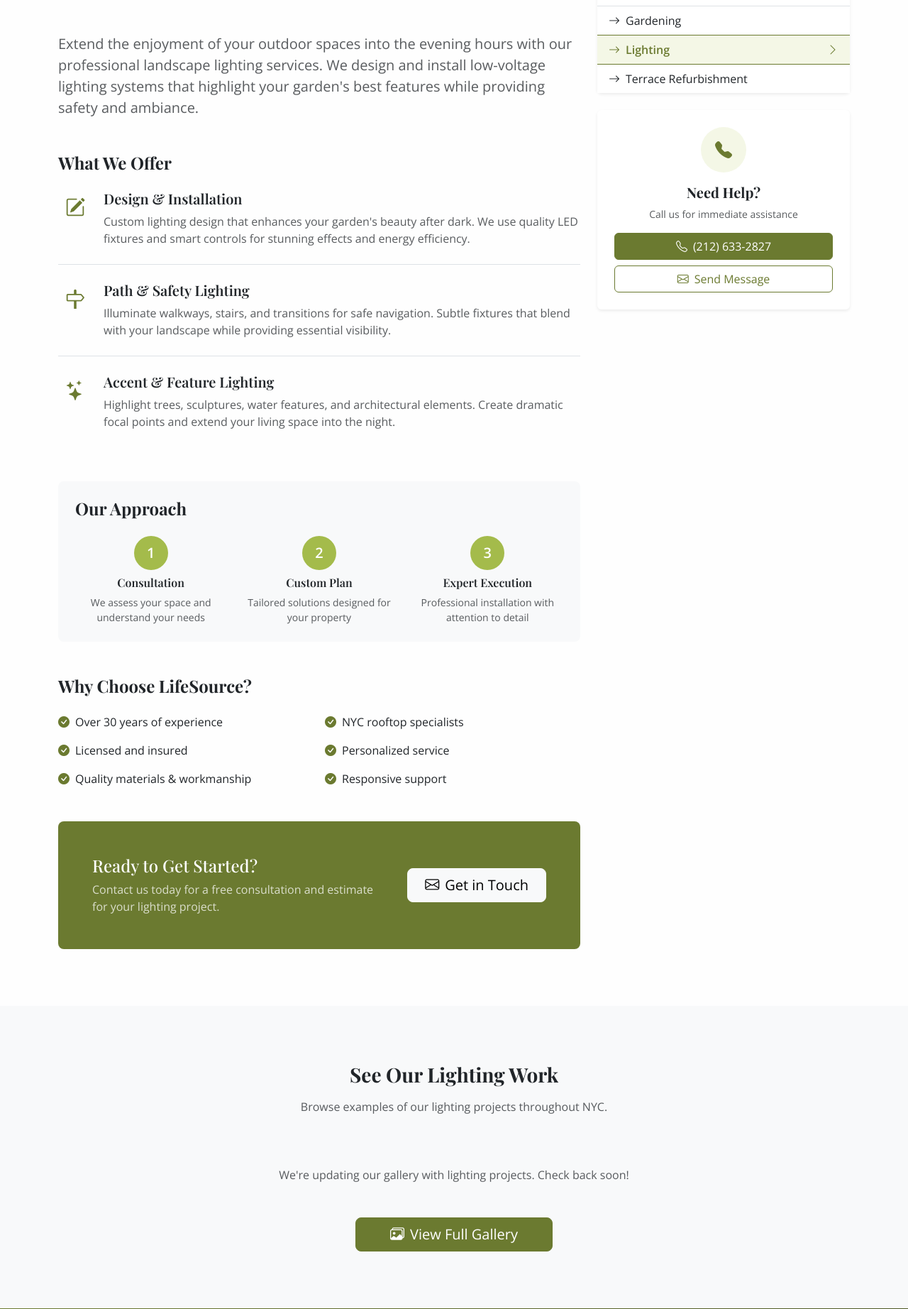
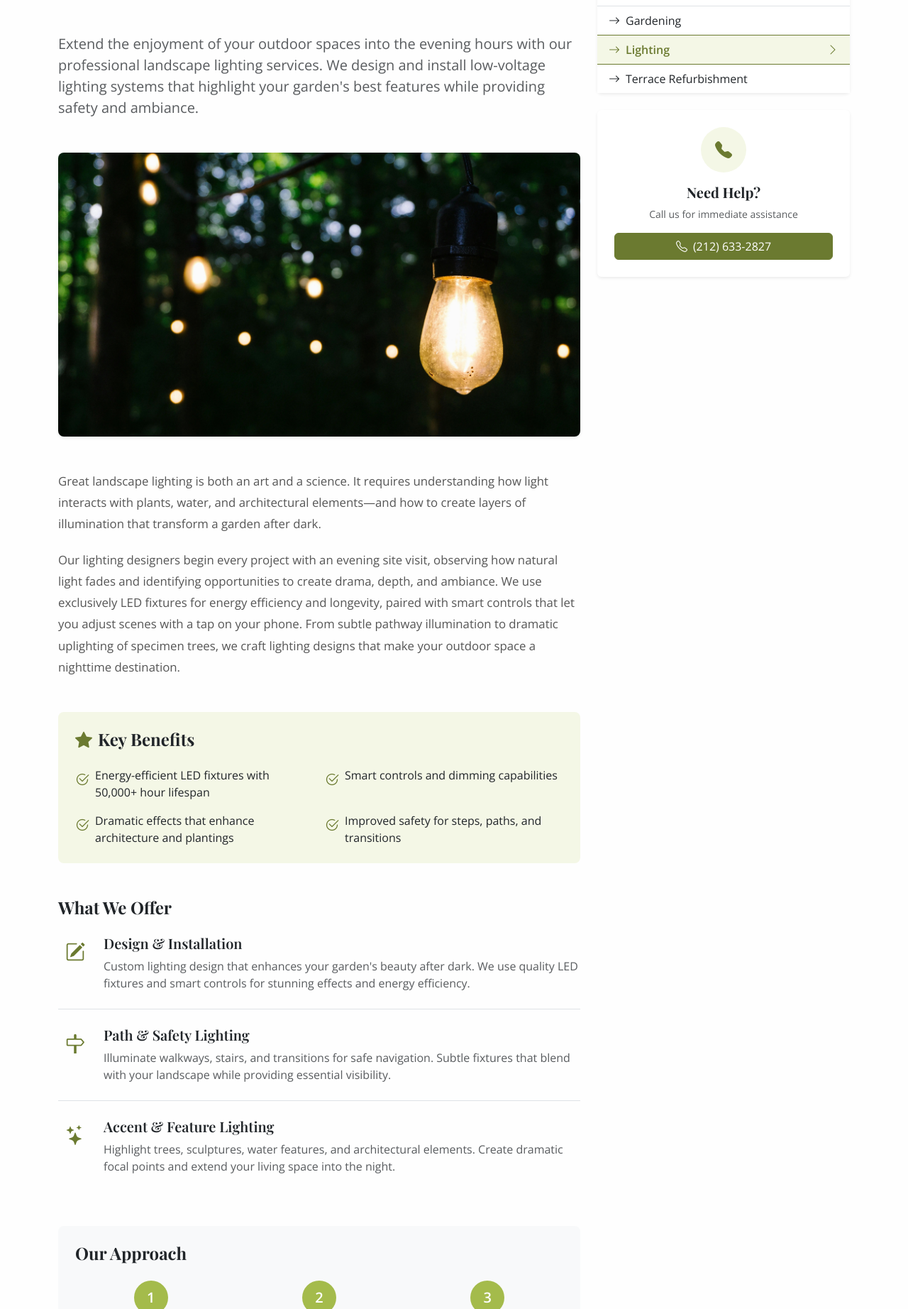
Before and after one commit to tigerpadla/lifesource-irrigation, a Django app: page /services/lighting/ in a window 1280 px wide. Shown: the part 650-2494 px from the top of the page at 71% size. Run offline with Django 5.2, Linux system fonts and the light colour scheme; data comes from the database, SQL or seed files in the repository; data that the repository does not hold is empty; some libraries are stand-ins or nearby versions.

Commit message:
Implement feedback: services redesign, contact form cleanup, error pages

```diff
--- a/contact/forms.py
+++ b/contact/forms.py
@@ -1,6 +1,6 @@
 from django import forms
 from crispy_forms.helper import FormHelper
-from crispy_forms.layout import Layout, Fieldset, Row, Column, Submit, HTML, Div
+from crispy_forms.layout import Layout, Fieldset, Row, Column, Submit, Div
 from .models import ContactInquiry
 
 
--- a/services/views.py
+++ b/services/views.py
@@ -7,11 +7,23 @@ DEFAULT_SERVICES = {
     'irrigation': {
         'title': 'Irrigation',
         'short_description': 'Installations, maintenance, and repairs for hands-off plant hydration.',
-        'full_description': '''Our irrigation services ensure your plants receive the perfect amount of water,
-        automatically. From drip irrigation systems for rooftop gardens to full sprinkler installations
-        for lawns, we design, install, and maintain systems that keep your green spaces thriving with
-        minimal effort on your part.''',
+        'full_description': '''Our irrigation services ensure your plants receive the perfect amount of water, automatically. From drip irrigation systems for rooftop gardens to full sprinkler installations for lawns, we design, install, and maintain systems that keep your green spaces thriving with minimal effort on your part.''',
+        'extended_description': '''For over three decades, LifeSource Irrigation has been the trusted partner for NYC's most discerning property owners. We understand that every rooftop, terrace, and garden presents unique challenges—from weight restrictions and wind exposure to water pressure limitations and drainage requirements.
+
+Our team brings deep expertise in urban irrigation, combining time-tested techniques with the latest smart technology. Whether you're managing a delicate collection of rare plants or maintaining a lush green oasis above the city, we engineer solutions that deliver consistent, efficient hydration while conserving water and protecting your property.''',
         'icon': 'bi-droplet-fill',
+        'image': 'images/irrigation.webp',
+        'benefits': [
+            'Water-efficient systems that reduce consumption by up to 50%',
+            'Smart controllers with weather-based adjustments',
+            'Rooftop-specific designs accounting for weight and drainage',
+            'Seasonal service plans for year-round system health',
+        ],
+        'testimonial': {
+            'quote': 'LifeSource transformed our rooftop garden with a state-of-the-art irrigation system. Our plants have never looked better, and we barely lift a finger.',
+            'author': 'Sarah M.',
+            'location': 'Upper West Side',
+        },
         'sub_services': [
             {
                 'title': 'Design & Installation',
@@ -33,10 +45,23 @@ DEFAULT_SERVICES = {
     'gardening': {
         'title': 'Gardening',
         'short_description': 'Transformations and tender care for sacred green spaces, from bulbs to blooms.',
-        'full_description': '''Our gardening services bring life and beauty to your outdoor spaces. Whether
-        you're dreaming of a lush rooftop retreat or need ongoing care for an established garden, our
-        experienced team transforms and maintains gardens that inspire.''',
+        'full_description': '''Our gardening services bring life and beauty to your outdoor spaces. Whether you're dreaming of a lush rooftop retreat or need ongoing care for an established garden, our experienced team transforms and maintains gardens that inspire.''',
+        'extended_description': '''At LifeSource, we believe that every garden tells a story. Our horticulturists and garden designers work closely with you to understand your vision, whether it's a serene Japanese-inspired retreat, a vibrant cottage garden, or a modern minimalist landscape.
+
+NYC presents unique gardening challenges—extreme temperatures, limited soil depth, wind exposure, and weight restrictions on rooftops. We've spent over 30 years mastering these conditions, selecting plants that thrive in urban environments and designing gardens that flourish season after season. From intimate balcony planters to expansive penthouse terraces, we bring the same attention to detail and passion for plants to every project.''',
         'icon': 'bi-flower1',
+        'image': 'images/gardening.webp',
+        'benefits': [
+            'Expert plant selection for NYC microclimates',
+            'Year-round color and interest with seasonal rotations',
+            'Sustainable practices and organic options available',
+            'Maintenance plans tailored to your schedule and budget',
+        ],
+        'testimonial': {
+            'quote': 'The team at LifeSource turned our bare terrace into a stunning garden sanctuary. It\'s become our favorite room in the apartment.',
+            'author': 'Michael & Jennifer K.',
+            'location': 'Tribeca',
+        },
         'sub_services': [
             {
                 'title': 'Design & Installation',
@@ -58,10 +83,23 @@ DEFAULT_SERVICES = {
     'lighting': {
         'title': 'Lighting',
         'short_description': 'Customized lighting design to extend garden enjoyment long after the sun has set.',
-        'full_description': '''Extend the enjoyment of your outdoor spaces into the evening hours with our
-        professional landscape lighting services. We design and install low-voltage lighting systems that
-        highlight your garden's best features while providing safety and ambiance.''',
+        'full_description': '''Extend the enjoyment of your outdoor spaces into the evening hours with our professional landscape lighting services. We design and install low-voltage lighting systems that highlight your garden's best features while providing safety and ambiance.''',
+        'extended_description': '''Great landscape lighting is both an art and a science. It requires understanding how light interacts with plants, water, and architectural elements—and how to create layers of illumination that transform a garden after dark.
+
+Our lighting designers begin every project with an evening site visit, observing how natural light fades and identifying opportunities to create drama, depth, and ambiance. We use exclusively LED fixtures for energy efficiency and longevity, paired with smart controls that let you adjust scenes with a tap on your phone. From subtle pathway illumination to dramatic uplighting of specimen trees, we craft lighting designs that make your outdoor space a nighttime destination.''',
         'icon': 'bi-lightbulb-fill',
+        'image': 'images/lighting.webp',
+        'benefits': [
+            'Energy-efficient LED fixtures with 50,000+ hour lifespan',
+            'Smart controls and dimming capabilities',
+            'Dramatic effects that enhance architecture and plantings',
+            'Improved safety for steps, paths, and transitions',
+        ],
+        'testimonial': {
+            'quote': 'The lighting design LifeSource created is absolutely magical. Our terrace has become the envy of everyone who visits.',
+            'author': 'David R.',
+            'location': 'Central Park West',
+        },
         'sub_services': [
             {
                 'title': 'Design & Installation',
@@ -83,10 +121,23 @@ DEFAULT_SERVICES = {
     'terrace-refurbishment': {
         'title': 'Terrace Refurbishment',
         'short_description': 'Complete terrace renewal including power washing, repairs, and surface restoration.',
-        'full_description': '''Bring new life to tired terraces and outdoor surfaces. Our refurbishment services
-        address everything from deep cleaning to structural repairs, ensuring your outdoor space is safe,
-        beautiful, and ready for enjoyment.''',
+        'full_description': '''Bring new life to tired terraces and outdoor surfaces. Our refurbishment services address everything from deep cleaning to structural repairs, ensuring your outdoor space is safe, beautiful, and ready for enjoyment.''',
+        'extended_description': '''Years of exposure to NYC's harsh elements—scorching summers, freezing winters, and everything in between—take their toll on outdoor surfaces. Grime accumulates, pavers shift, wood weathers, and what was once a pristine terrace can start to look neglected.
+
+Our refurbishment team specializes in restoring outdoor spaces to their former glory. We begin with a thorough assessment, identifying not just cosmetic issues but potential structural concerns that could worsen over time. From there, we develop a comprehensive plan that may include power washing, re-grouting, wood treatment, paver releveling, and more. The result? A terrace that looks and functions like new, ready for many more years of enjoyment.''',
         'icon': 'bi-hammer',
+        'image': 'images/hero-bg.webp',
+        'benefits': [
+            'Professional-grade equipment for superior cleaning',
+            'Structural assessment to catch problems early',
+            'Eco-friendly cleaning solutions available',
+            'Protective treatments to extend surface life',
+        ],
+        'testimonial': {
+            'quote': 'We couldn\'t believe the transformation. Our 15-year-old terrace looks brand new after LifeSource\'s power washing and repairs.',
+            'author': 'Patricia L.',
+            'location': 'Greenwich Village',
+        },
         'sub_services': [
             {
                 'title': 'Power Washing',
--- a/static/css/style.css
+++ b/static/css/style.css
@@ -990,6 +990,21 @@ h1, h2, h3, h4, h5, h6 {
     color: var(--ls-dark);
 }
 
+/* Content text styling for extended descriptions */
+.content-text {
+    font-size: 1.05rem;
+    line-height: 1.8;
+    color: #555;
+}
+
+.content-text p {
+    margin-bottom: 1.25rem;
+}
+
+.content-text p:last-child {
+    margin-bottom: 0;
+}
+
 .text-green {
     color: var(--ls-green);
 }
--- a/templates/services/service_detail.html
+++ b/templates/services/service_detail.html
@@ -41,6 +41,45 @@
                     <h2 class="section-title">About Our {{ service.title }} Services</h2>
                     <p class="lead text-muted">{{ service.full_description }}</p>
                 </div>
+
+                <!-- Featured Image -->
+                <div class="mb-5">
+                    {% if service.slug == 'irrigation' %}
+                    <img src="{% static 'images/irrigation-services.jpg' %}" alt="Professional irrigation system installation" class="img-fluid rounded-3 shadow-sm w-100" style="max-height: 400px; object-fit: cover;">
+                    {% elif service.slug == 'gardening' %}
+                    <img src="{% static 'images/gardening-services.jpg' %}" alt="Beautiful rooftop garden in NYC" class="img-fluid rounded-3 shadow-sm w-100" style="max-height: 400px; object-fit: cover;">
+                    {% elif service.slug == 'lighting' %}
+                    <img src="{% static 'images/lighting-services.jpg' %}" alt="Landscape lighting design" class="img-fluid rounded-3 shadow-sm w-100" style="max-height: 400px; object-fit: cover;">
+                    {% else %}
+                    <img src="{% static 'images/hero-bg.webp' %}" alt="NYC terrace refurbishment" class="img-fluid rounded-3 shadow-sm w-100" style="max-height: 400px; object-fit: cover;">
+                    {% endif %}
+                </div>
+
+                <!-- Extended Description -->
+                {% if service.extended_description %}
+                <div class="mb-5">
+                    <div class="content-text">
+                        {{ service.extended_description|linebreaks }}
+                    </div>
+                </div>
+                {% endif %}
+
+                <!-- Key Benefits -->
+                {% if service.benefits %}
+                <div class="mb-5 p-4 bg-light-green rounded-3">
+                    <h3 class="h4 mb-4 fw-bold"><i class="bi bi-star-fill text-success me-2"></i>Key Benefits</h3>
+                    <div class="row g-3">
+                        {% for benefit in service.benefits %}
+                        <div class="col-md-6">
+                            <div class="d-flex align-items-start">
+                                <i class="bi bi-check2-circle text-success fs-5 me-2 mt-1 flex-shrink-0"></i>
+                                <span>{{ benefit }}</span>
+                            </div>
+                        </div>
+                        {% endfor %}
+                    </div>
+                </div>
+                {% endif %}
 
                 <!-- What We Offer - Modern List Style -->
                 <div class="mb-5">
@@ -134,6 +173,24 @@
                     </div>
                 </div>
 
+                <!-- Testimonial -->
+                {% if service.testimonial %}
+                <div class="mb-5">
+                    <div class="position-relative p-4 p-md-5 bg-white border-start border-success border-4 shadow-sm rounded-end">
+                        <i class="bi bi-quote fs-1 text-success opacity-25 position-absolute" style="top: 10px; right: 20px;"></i>
+                        <blockquote class="mb-3">
+                            <p class="fst-italic mb-0">"{{ service.testimonial.quote }}"</p>
+                        </blockquote>
+                        <footer class="text-muted">
+                            <strong>{{ service.testimonial.author }}</strong>
+                            {% if service.testimonial.location %}
+                            <span class="ms-2">— {{ service.testimonial.location }}</span>
+                            {% endif %}
+                        </footer>
+                    </div>
+                </div>
+                {% endif %}
+
                 <!-- CTA -->
                 <div class="p-4 p-md-5 bg-success text-white rounded-3">
                     <div class="row align-items-center">
@@ -185,11 +242,8 @@
                             </div>
                             <h5 class="fw-bold">Need Help?</h5>
                             <p class="text-muted small mb-3">Call us for immediate assistance</p>
-                            <a href="tel:2126332827" class="btn btn-success w-100 mb-2">
+                            <a href="tel:2126332827" class="btn btn-success w-100">
                                 <i class="bi bi-telephone me-2"></i>(212) 633-2827
-                            </a>
-                            <a href="{% url 'contact:contact' %}" class="btn btn-outline-success w-100">
-                                <i class="bi bi-envelope me-2"></i>Send Message
                             </a>
                         </div>
                     </div>
```
Also changed, not shown: lifesource/settings.py (+23 -8 lines), templates/services/service_list.html (deleted, +0 -103 lines), static/images/gardening-services.jpg (added), static/images/irrigation-services.jpg (added), static/images/lighting-services.jpg (added), static/images/terrace-services.jpg (added).
